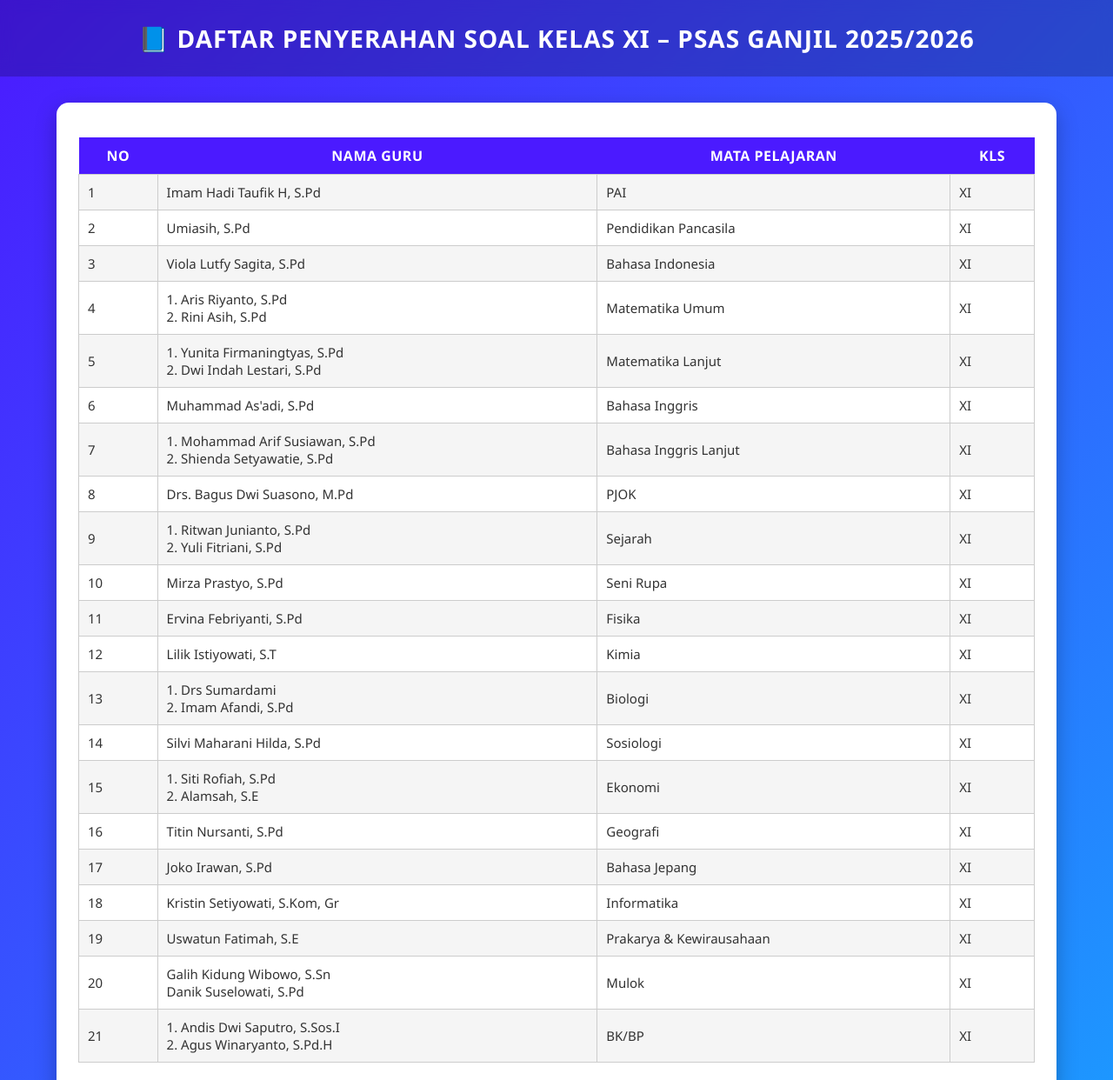
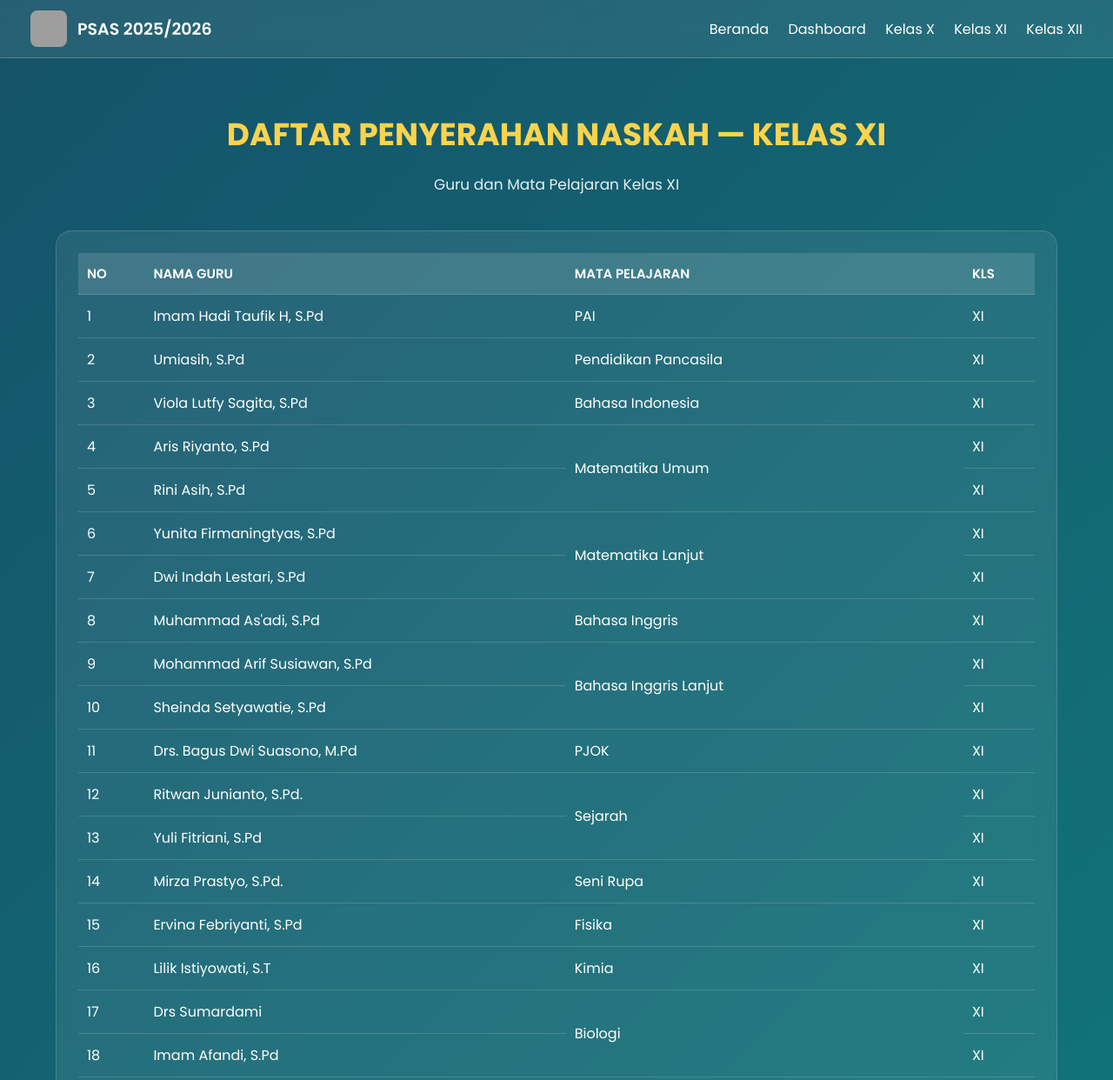
Before and after one commit to alam21234/Penilaian-Sumatif-Akhir-Semester, a plain HTML site: page daftar-penyerahan-xi.html in a window 1280 px wide. Shown: the top 1242 px of the page at 87% size. Drawn offline with Linux system fonts and the light colour scheme; grey boxes are pictures that could not be loaded.

Commit message:
Update daftar-penyerahan-xi.html

```diff
--- a/daftar-penyerahan-xi.html
+++ b/daftar-penyerahan-xi.html
@@ -3,85 +3,153 @@
 <head>
     <meta charset="UTF-8">
     <meta name="viewport" content="width=device-width, initial-scale=1.0">
-<title>Daftar Penyerahan Kelas XI</title>
+    <title>Daftar Penyerahan Naskah — Kelas XI</title>
+
+    <link href="https://fonts.googleapis.com/css2?family=Poppins:wght@300;400;600;700&display=swap" rel="stylesheet">
+
     <style>
         body {
-        font-family: "Segoe UI", sans-serif;
             margin: 0;
-        padding: 0;
-        background: linear-gradient(135deg, #4b1aff, #1a9fff);
-        min-height: 100vh;
+            font-family: "Poppins", sans-serif;
+            background: linear-gradient(135deg, #1e1e2f, #14576c, #0d9488);
+            background-size: 300% 300%;
+            animation: gradientMove 12s ease infinite;
             color: white;
         }
 
-    header {
-        padding: 25px;
-        text-align: center;
-        font-size: 28px;
-        font-weight: 700;
-        letter-spacing: 1px;
-        background: rgba(0,0,0,0.2);
-        backdrop-filter: blur(8px);
+        @keyframes gradientMove {
+            0% { background-position: 0% 50%; }
+            50% { background-position: 100% 50%; }
+            100% { background-position: 0% 50%; }
         }
 
+        /* NAVBAR */
+        nav {
+            background: rgba(255,255,255,0.08);
+            backdrop-filter: blur(12px);
+            padding: 12px 35px;
+            display: flex;
+            justify-content: space-between;
+            align-items: center;
+            position: sticky;
+            top: 0;
+            border-bottom: 1px solid rgba(255,255,255,0.2);
+            z-index: 50;
+        }
+
+        nav .logo-area {
+            display: flex;
+            align-items: center;
+            gap: 12px;
+        }
+
+        nav .logo-area img {
+            width: 42px;
+            height: 42px;
+            border-radius: 8px;
+        }
+
+        nav .logo-area span {
+            font-size: 19px;
+            font-weight: 600;
+        }
+
+        nav a {
+            color: white;
+            text-decoration: none;
+            margin-left: 18px;
+            font-weight: 500;
+            transition: 0.3s;
+        }
+
+        nav a:hover {
+            color: #facc15;
+        }
+
+        /* TITLE */
         .container {
-        margin: 30px auto;
-        background: white;
-        color: #333;
-        width: 95%;
+            text-align: center;
+            margin-top: 60px;
+        }
+
+        h1 {
+            font-size: 36px;
+            color: #fcd34d;
+            margin-bottom: 8px;
+        }
+
+        .subtitle {
+            opacity: 0.9;
+            font-size: 17px;
+        }
+
+        /* TABLE */
+        .table-wrapper {
+            margin: 40px auto;
             max-width: 1100px;
+            background: rgba(255,255,255,0.08);
             padding: 25px;
-        border-radius: 14px;
-        box-shadow: 0 8px 25px rgba(0,0,0,0.25);
+            border-radius: 18px;
+            backdrop-filter: blur(10px);
+            border: 1px solid rgba(255,255,255,0.15);
         }
 
         table {
             width: 100%;
             border-collapse: collapse;
-        margin-top: 15px;
+            color: white;
+        }
+
+        th, td {
+            padding: 12px 10px;
+            text-align: left;
+            border-bottom: 1px solid rgba(255,255,255,0.15);
+        }
+
+        th {
+            background: rgba(255,255,255,0.12);
+            font-weight: 600;
             font-size: 15px;
         }
 
-    th {
-        background: #4b1aff;
-        color: white;
-        padding: 10px;
-        font-size: 16px;
-        letter-spacing: 0.5px;
+        tr:hover {
+            background: rgba(255,255,255,0.10);
+            transition: 0.25s;
         }
 
-    td {
-        border: 1px solid #ccc;
-        padding: 10px;
-    }
-
-    tr:nth-child(even) {
-        background: #f5f5f5;
-    }
-
-    tr:hover {
-        background: #e3e9ff;
-    }
-
-    .footer {
-        margin-top: 30px;
-        text-align: right;
-        font-size: 15px;
-        color: #fff;
-    }
-
-    .footer strong {
-        font-size: 17px;
+        footer {
+            text-align: center;
+            padding: 25px;
+            opacity: 0.7;
+            margin-top: 40px;
         }
     </style>
 </head>
+
 <body>
 
-<header>
-    📘 DAFTAR PENYERAHAN SOAL KELAS XI – PSAS GANJIL 2025/2026
-</header>
+    <!-- NAVIGATION -->
+    <nav>
+        <div class="logo-area">
+            <img src="https://i.ibb.co.com/Q7C0TZKh/SMAN1-Cluring-emblem.png">
+            <span>PSAS 2025/2026</span>
+        </div>
+
+        <div>
+            <a href="index.html">Beranda</a>
+            <a href="dashboard-penyerahan.html">Dashboard</a>
+            <a href="daftar-penyerahan-x.html">Kelas X</a>
+            <a href="daftar-penyerahan-xi.html">Kelas XI</a>
+            <a href="daftar-penyerahan-xii.html">Kelas XII</a>
+        </div>
+    </nav>
 
     <div class="container">
+        <h1>DAFTAR PENYERAHAN NASKAH — KELAS XI</h1>
+        <p class="subtitle">Guru dan Mata Pelajaran Kelas XI</p>
+    </div>
+
+    <div class="table-wrapper">
         <table>
             <tr>
                 <th>NO</th>
@@ -94,78 +162,56 @@
             <tr><td>2</td><td>Umiasih, S.Pd</td><td>Pendidikan Pancasila</td><td>XI</td></tr>
             <tr><td>3</td><td>Viola Lutfy Sagita, S.Pd</td><td>Bahasa Indonesia</td><td>XI</td></tr>
 
-        <tr>
-            <td>4</td>
-            <td>1. Aris Riyanto, S.Pd<br>2. Rini Asih, S.Pd</td>
-            <td>Matematika Umum</td><td>XI</td>
-        </tr>
+            <tr><td>4</td><td>Aris Riyanto, S.Pd</td><td rowspan="2">Matematika Umum</td><td>XI</td></tr>
+            <tr><td>5</td><td>Rini Asih, S.Pd</td><td>XI</td></tr>
 
-        <tr>
-            <td>5</td>
-            <td>1. Yunita Firmaningtyas, S.Pd<br>2. Dwi Indah Lestari, S.Pd</td>
-            <td>Matematika Lanjut</td><td>XI</td>
-        </tr>
+            <tr><td>6</td><td>Yunita Firmaningtyas, S.Pd</td><td rowspan="2">Matematika Lanjut</td><td>XI</td></tr>
+            <tr><td>7</td><td>Dwi Indah Lestari, S.Pd</td><td>XI</td></tr>
 
-        <tr><td>6</td><td>Muhammad As'adi, S.Pd</td><td>Bahasa Inggris</td><td>XI</td></tr>
+            <tr><td>8</td><td>Muhammad As'adi, S.Pd</td><td>Bahasa Inggris</td><td>XI</td></tr>
 
-        <tr>
-            <td>7</td>
-            <td>1. Mohammad Arif Susiawan, S.Pd<br>2. Shienda Setyawatie, S.Pd</td>
-            <td>Bahasa Inggris Lanjut</td><td>XI</td>
-        </tr>
+            <tr><td>9</td><td>Mohammad Arif Susiawan, S.Pd</td><td rowspan="2">Bahasa Inggris Lanjut</td><td>XI</td></tr>
+            <tr><td>10</td><td>Sheinda Setyawatie, S.Pd</td><td>XI</td></tr>
 
-        <tr><td>8</td><td>Drs. Bagus Dwi Suasono, M.Pd</td><td>PJOK</td><td>XI</td></tr>
+            <tr><td>11</td><td>Drs. Bagus Dwi Suasono, M.Pd</td><td>PJOK</td><td>XI</td></tr>
 
-        <tr>
-            <td>9</td>
-            <td>1. Ritwan Junianto, S.Pd<br>2. Yuli Fitriani, S.Pd</td>
-            <td>Sejarah</td><td>XI</td>
-        </tr>
+            <tr><td>12</td><td>Ritwan Junianto, S.Pd.</td><td rowspan="2">Sejarah</td><td>XI</td></tr>
+            <tr><td>13</td><td>Yuli Fitriani, S.Pd</td><td>XI</td></tr>
 
-        <tr><td>10</td><td>Mirza Prastyo, S.Pd</td><td>Seni Rupa</td><td>XI</td></tr>
-        <tr><td>11</td><td>Ervina Febriyanti, S.Pd</td><td>Fisika</td><td>XI</td></tr>
-        <tr><td>12</td><td>Lilik Istiyowati, S.T</td><td>Kimia</td><td>XI</td></tr>
+            <tr><td>14</td><td>Mirza Prastyo, S.Pd.</td><td>Seni Rupa</td><td>XI</td></tr>
 
-        <tr>
-            <td>13</td>
-            <td>1. Drs Sumardami<br>2. Imam Afandi, S.Pd</td>
-            <td>Biologi</td><td>XI</td>
-        </tr>
+            <tr><td>15</td><td>Ervina Febriyanti, S.Pd</td><td>Fisika</td><td>XI</td></tr>
 
-        <tr><td>14</td><td>Silvi Maharani Hilda, S.Pd</td><td>Sosiologi</td><td>XI</td></tr>
+            <tr><td>16</td><td>Lilik Istiyowati, S.T</td><td>Kimia</td><td>XI</td></tr>
 
-        <tr>
-            <td>15</td>
-            <td>1. Siti Rofiah, S.Pd<br>2. Alamsah, S.E</td>
-            <td>Ekonomi</td><td>XI</td>
-        </tr>
+            <tr><td>17</td><td>Drs Sumardami</td><td rowspan="2">Biologi</td><td>XI</td></tr>
+            <tr><td>18</td><td>Imam Afandi, S.Pd</td><td>XI</td></tr>
 
-        <tr><td>16</td><td>Titin Nursanti, S.Pd</td><td>Geografi</td><td>XI</td></tr>
-        <tr><td>17</td><td>Joko Irawan, S.Pd</td><td>Bahasa Jepang</td><td>XI</td></tr>
-        <tr><td>18</td><td>Kristin Setiyowati, S.Kom, Gr</td><td>Informatika</td><td>XI</td></tr>
-        <tr><td>19</td><td>Uswatun Fatimah, S.E</td><td>Prakarya & Kewirausahaan</td><td>XI</td></tr>
+            <tr><td>19</td><td>Silvi Maharani Hilda, S.Pd</td><td>Sosiologi</td><td>XI</td></tr>
 
-        <tr>
-            <td>20</td>
-            <td>Galih Kidung Wibowo, S.Sn<br>Danik Suselowati, S.Pd</td>
-            <td>Mulok</td><td>XI</td>
-        </tr>
+            <tr><td>20</td><td>Siti Rofiah, S.Pd</td><td rowspan="2">Ekonomi</td><td>XI</td></tr>
+            <tr><td>21</td><td>Alamsah, S.E</td><td>XI</td></tr>
 
-        <tr>
-            <td>21</td>
-            <td>1. Andis Dwi Saputro, S.Sos.I<br>2. Agus Winaryanto, S.Pd.H</td>
-            <td>BK/BP</td><td>XI</td>
-        </tr>
+            <tr><td>22</td><td>Titin Nursanti, S.Pd</td><td>Geografi</td><td>XI</td></tr>
+
+            <tr><td>23</td><td>Joko Irawan, S.Pd</td><td>Bahasa Jepang</td><td>XI</td></tr>
+
+            <tr><td>24</td><td>Kristin Setiyowati, S.Kom, Gr</td><td>Informatika</td><td>XI</td></tr>
+
+            <tr><td>25</td><td>Uswatun Fatimah, S.E</td><td>Prakarya dan Kewirausahaan</td><td>XI</td></tr>
+
+            <tr><td>26</td><td>Galih Kidung Wibowo, S.Sn</td><td rowspan="2">Mulok</td><td>XI</td></tr>
+            <tr><td>27</td><td>Danik Suselowati, S.Pd</td><td>XI</td></tr>
+
+            <tr><td>28</td><td>Andis Dwi Saputro, S.Sos.I</td><td rowspan="2">BK/BP</td><td>XI</td></tr>
+            <tr><td>29</td><td>Agus Winaryanto, S.Pd.H</td><td>XI</td></tr>
 
         </table>
+    </div>
 
-    <div class="footer">
-        Cluring, 7 November 2025<br>
-        <strong>Kepala SMA Negeri 1 Cluring</strong><br><br>
-        Helmi, S.Pd., M.Si<br>
-        NIP. 19750626 200312 2 011
-    </div>
-</div>
+    <footer>
+        © 2025 SMA Negeri 1 Cluring — Sistem Penyerahan Naskah PSAS
+    </footer>
 
 </body>
 </html>
```
Lines whose indentation alone changed are shown as unchanged.
